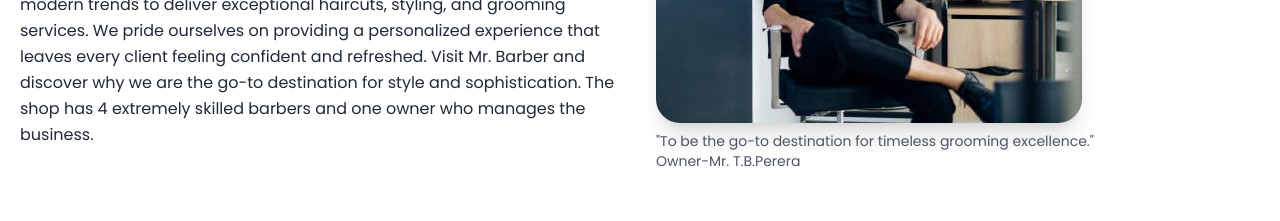
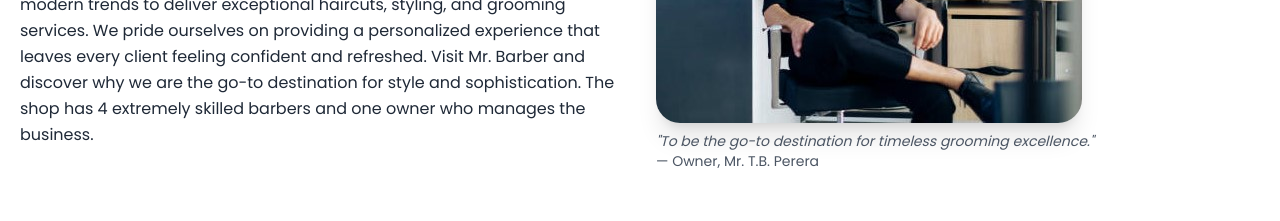
Before and after one commit to PawaniMekhala/mr_barber, a React (Create React App) app: page / in a window 1280 px wide. Shown: the part 1300-1521 px from the top of the page. Built offline with nearby package versions, Linux system fonts and the light colour scheme; a web font is replaced by a local one.

Commit message:
refactor: modify the img caption

```diff
--- a/src/pages/AboutUs.jsx
+++ b/src/pages/AboutUs.jsx
@@ -31,11 +31,11 @@ const AboutUs = () => {
               src={Owner}
               alt="Owner of Mr. Barber salon"
             />
-            <div className="mt-2 font-normal text-sm font-poppins text-gray-600">
+            <blockquote className="mt-2 text-sm font-poppins text-gray-600 italic">
               "To be the go-to destination for timeless grooming excellence."
               <br />
-              Owner-Mr. T.B.Perera
-            </div>
+              <span className="not-italic">— Owner, Mr. T.B. Perera</span>
+            </blockquote>
           </div>
         </div>
       </div>
```
